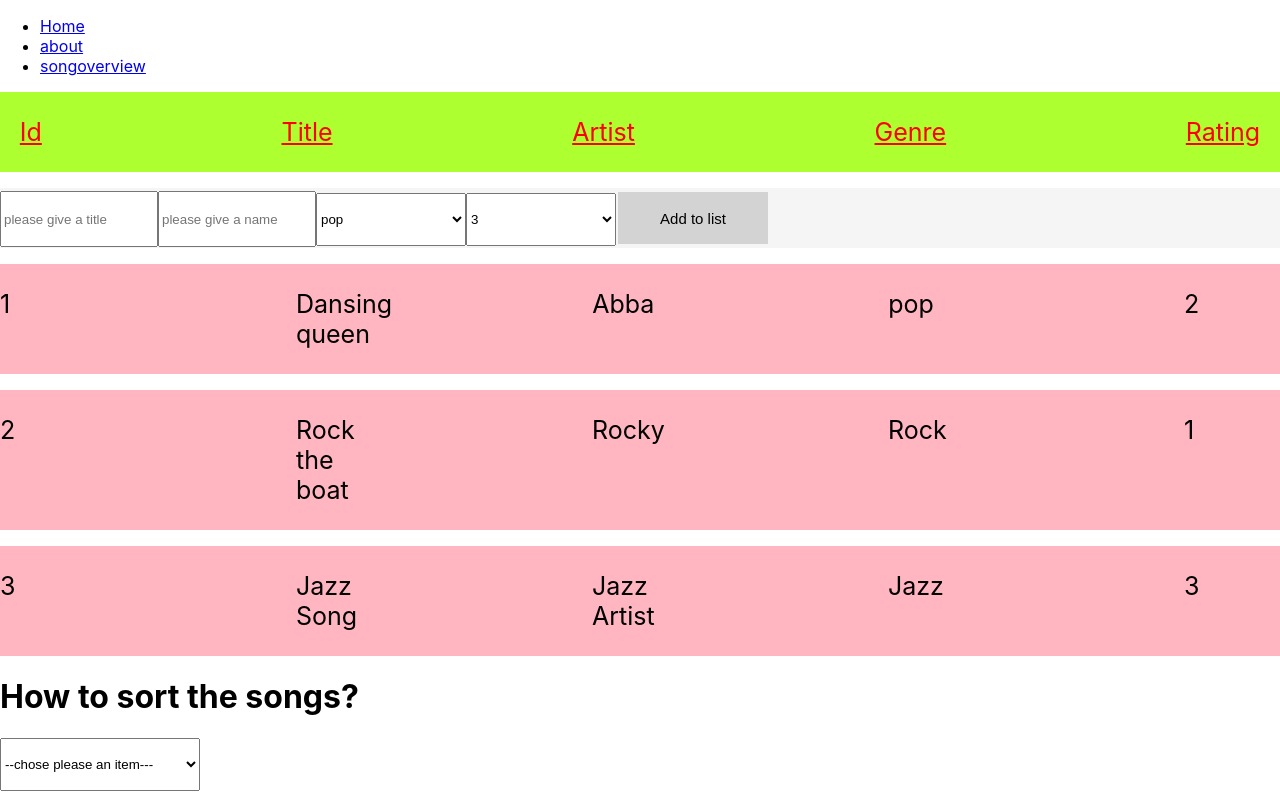
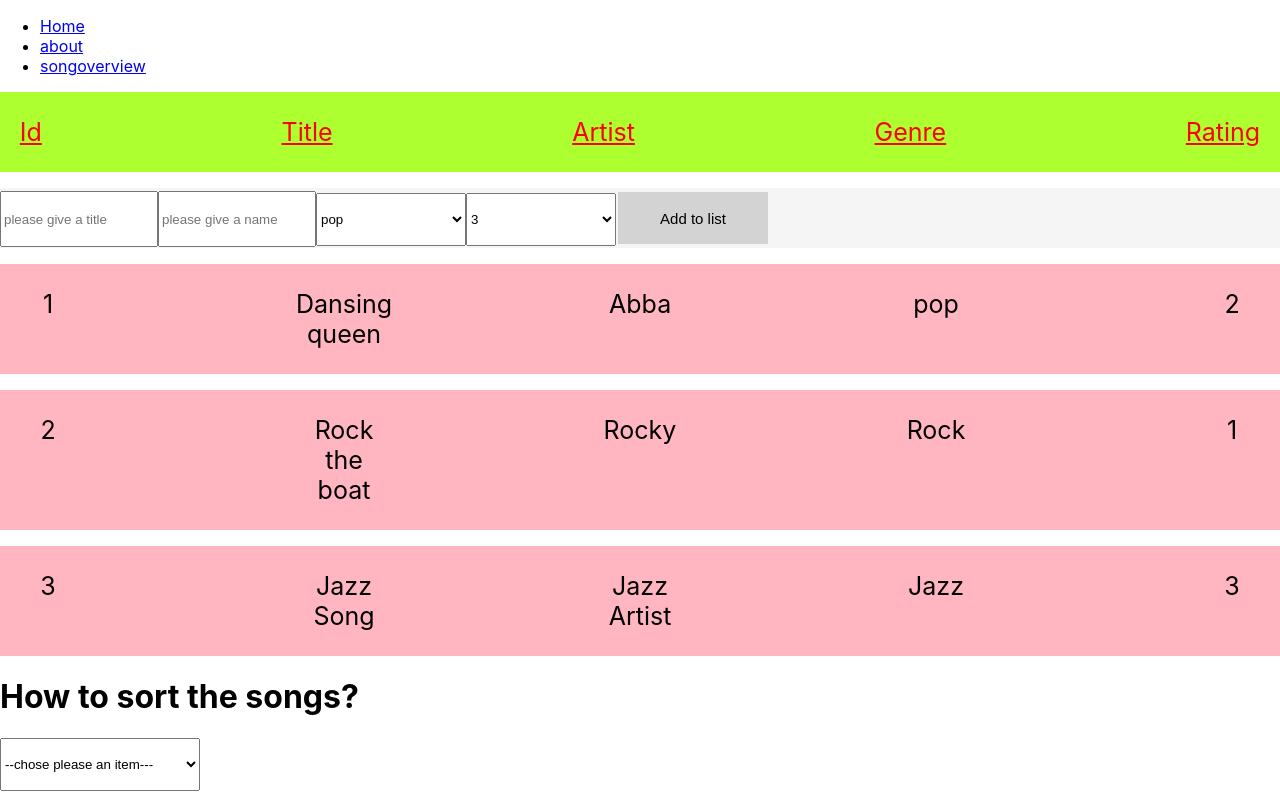
Before and after one commit to LHL-source/React_Assignment_SongSaver, a React (Create React App) app: page /songoverview in a window 1280 px wide. Built offline with nearby package versions, Linux system fonts and the light colour scheme.

Commit message:
Add files via upload

```diff
--- a/src/App.css
+++ b/src/App.css
@@ -37,7 +37,7 @@
 
 .listcontainer p {
   font-size: 25px;
-  text-align: left;
+  text-align: center;
   flex:1
 }
 
@@ -87,3 +87,5 @@
   font-size: 30px;
   background-color:lightgrey;
 }
+
+ /* r 29 padding: 0px;*/
```
